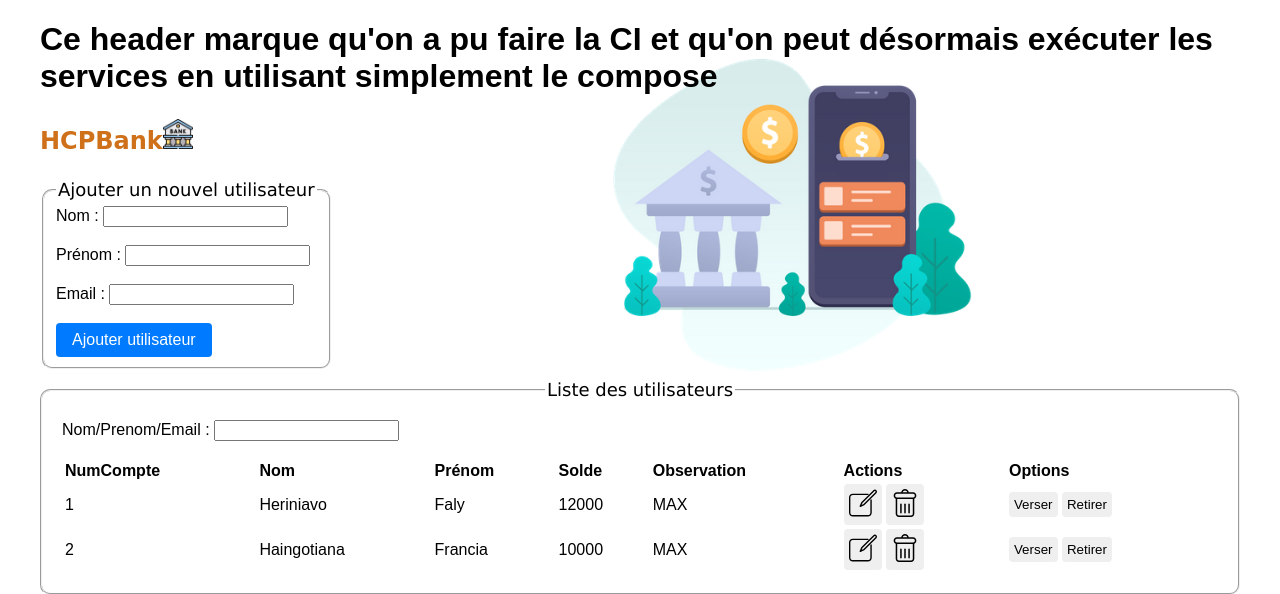
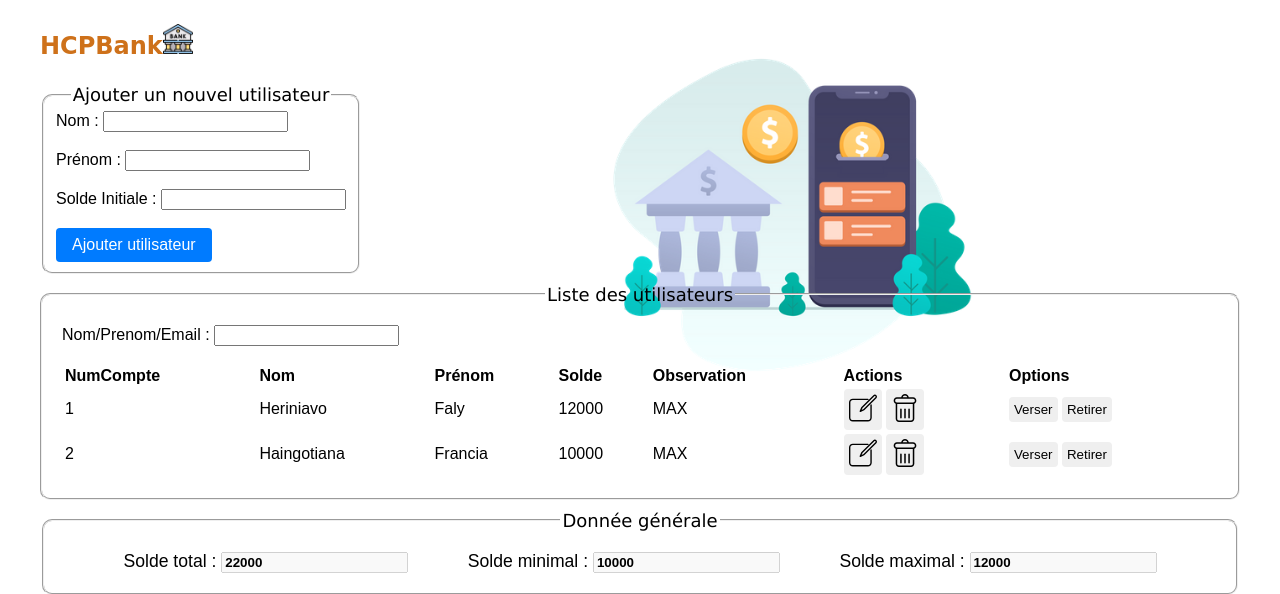
Before and after one commit to DOCKER-PROJECT-ENSATE/dockerimage, a PHP site: page /menu.php in a window 1280 px wide. Shown: the top 594 px of the page. Run offline with PHP 8.4, Linux system fonts and the light colour scheme; data comes from the database, SQL or seed files in the repository.

Commit message:
ajout de la fonctionnalité ajout compte

```diff
--- a/laravel_todo/menu.php
+++ b/laravel_todo/menu.php
@@ -57,18 +57,18 @@
 </head>
 <body>
 <div class="container">
-    <h1>Ce header marque qu'on a pu faire la CI et qu'on peut désormais exécuter les services en utilisant simplement le compose</h1>
+    <!-- <h1>Ce header marque qu'on a pu faire la CI et qu'on peut désormais exécuter les services en utilisant simplement le compose</h1> -->
     <h3>HCPBank<img src="css/image/bankLogo.png" alt="logo"></h3>
     <fieldset class="NewClient" style="width: fit-content;">
         <legend>Ajouter un nouvel utilisateur</legend>
-        <form id="formUtilisateur">
+        <form method="post" action="" id="formUtilisateur">
             <label for="nom">Nom :</label>
             <input type="text" id="nom" name="nom" required><br><br>
             <label for="prenom">Prénom :</label>
             <input type="text" id="prenom" name="prenom" required><br><br>
-            <label for="email">Email :</label>
-            <input type="email" id="email" name="email" required><br><br>
-            <button type="submit">Ajouter utilisateur</button>
+            <label for="solde">Solde Initiale :</label>
+            <input type="number" id="solde" name="solde" required><br><br>
+            <button type="submit" name="ajouter">Ajouter utilisateur</button>
         </form>
     </fieldset>
 
@@ -128,6 +128,17 @@
                     $stmt->execute();
                     echo json_encode(['message' => 'Update successful']);
                     exit;
+                }
+
+                if(isset($_POST['ajouter'])){
+                    $stmtAJout = $conn->prepare("insert into client(nom,prenom,solde) values (?, ?, ?)");
+                    $stmtAJout->bindParam(1, $_POST['nom']);
+                    $stmtAJout->bindParam(2, $_POST['prenom']);
+                    $stmtAJout->bindParam(3, $_POST['solde']);
+                    if($stmtAJout->execute())
+                        echo json_encode(['message' => 'Ajout avec succès']);
+                    else
+                        echo json_encode(['message' => 'Echec d\'Ajout']);
                 }
                 ?>
 
```
